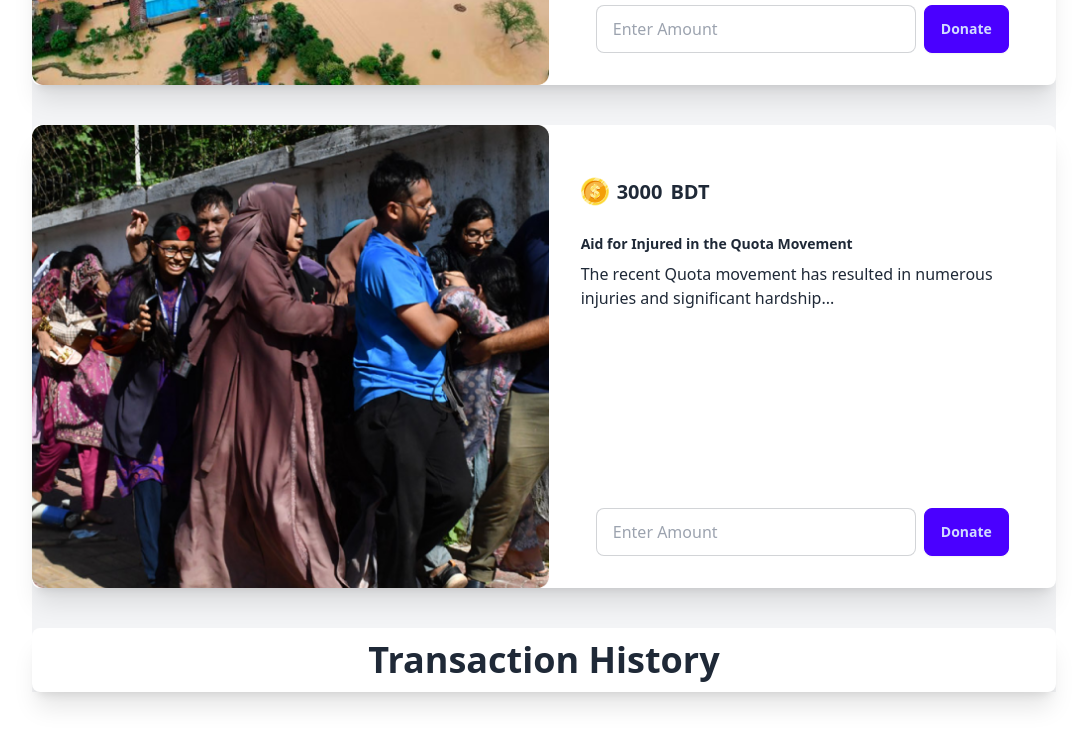
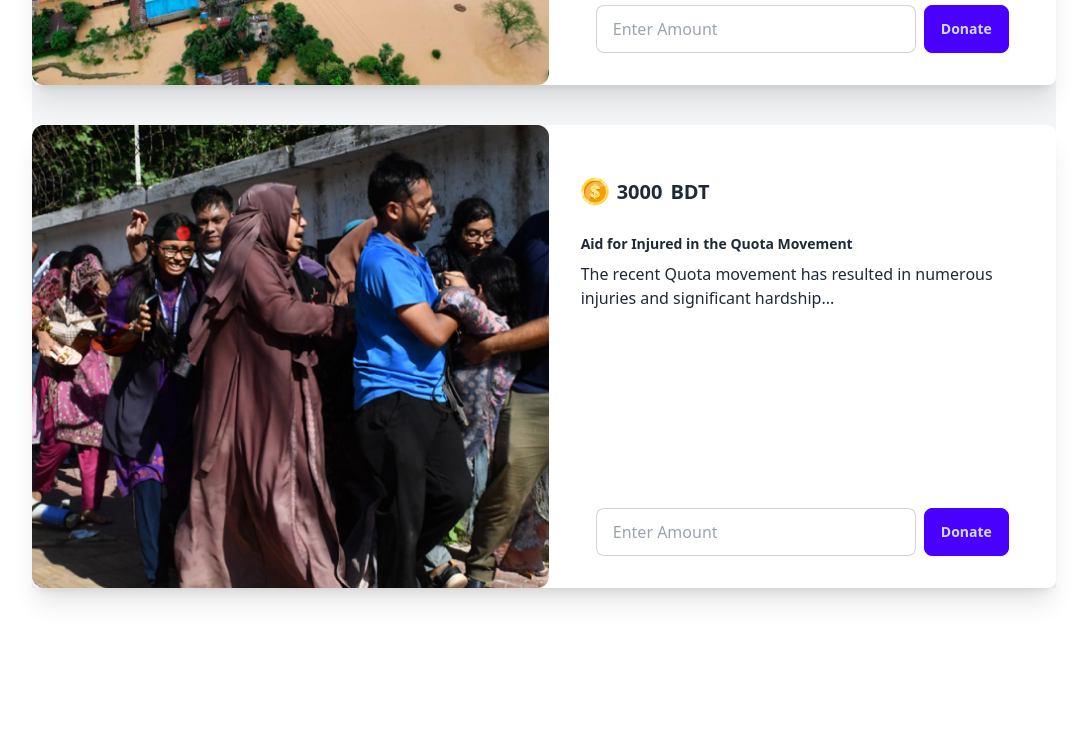
Before and after one commit to ahnafabid669/assignment-5-repo, a plain HTML site: page index.html in a window 1280 px wide. Shown: the part 1024-1756 px from the top of the page, without its empty margins (96-1183 px from the left). After the commit the page ends 1652 px from the top, so only its background shows below. Drawn offline with nearby package versions, Linux system fonts and the light colour scheme.

Commit message:
add more file

```diff
--- a/index.html
+++ b/index.html
@@ -116,7 +116,7 @@
   </div>
 </div>
 
-<section id="card-4" class="bg-base-100 rounded-lg shadow-xl my-10 ">
+<section id="card-4" class="bg-base-100 rounded-lg shadow-xl my-10 hidden ">
   <h1 class="flex justify-center font-bold text-4xl py-3 px-5 my-8"> Transaction History </h1>
 
 
```
